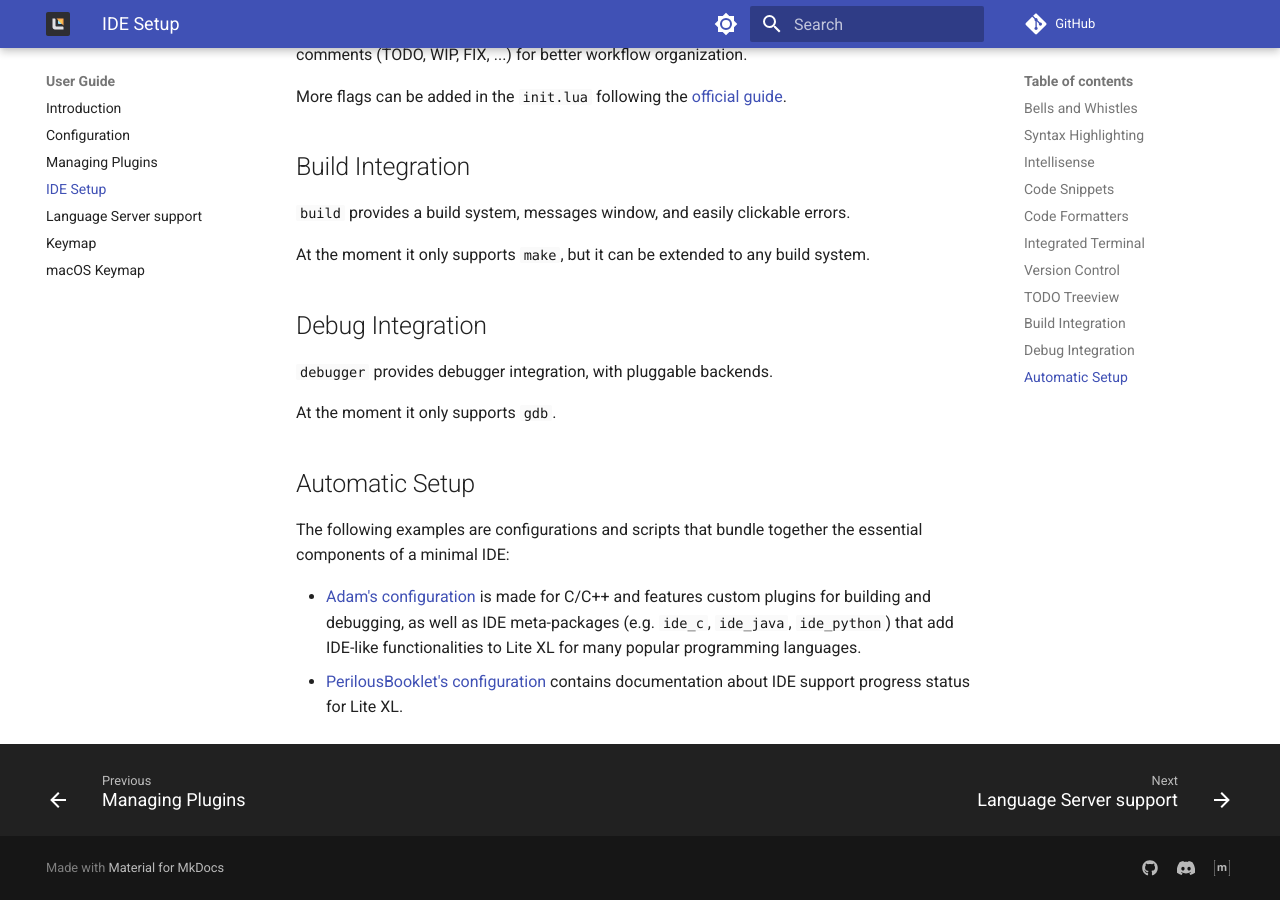
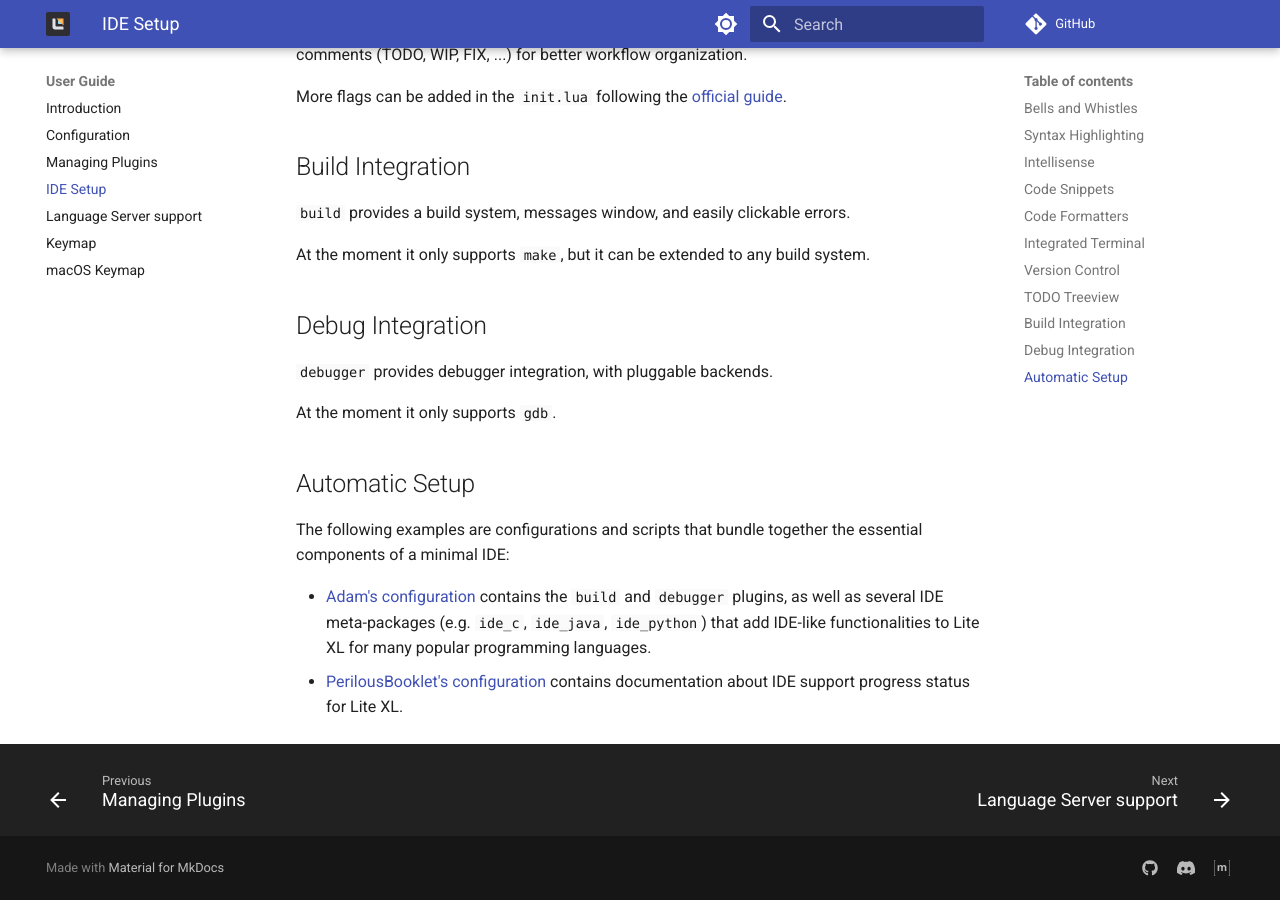
Before and after one commit to lite-xl/lite-xl.github.io, an MkDocs documentation site: the page built from docs/user-guide/ide-setup.md, in a window 1280 px wide and 900 px high, scrolled down 2070 px. Built offline with MkDocs 1.6.1 and Material for MkDocs 9.7.7, drawn with Linux system fonts in a browser that asks for light colours; some web fonts are replaced; comment, search, counter and statistics services are not loaded; the version menu is left out.

Commit message:
Fixed the description for Adam's configuration.

```diff
--- a/docs/user-guide/ide-setup.md
+++ b/docs/user-guide/ide-setup.md
@@ -89,8 +89,8 @@
 The following examples are configurations and scripts that bundle together the essential components
 of a minimal IDE:
 
-- [Adam's configuration][1] is made for C/C++ and features custom plugins for building and debugging,
-as well as IDE meta-packages (e.g. `ide_c`, `ide_java`, `ide_python`) that add IDE-like
+- [Adam's configuration][1] contains the `build` and `debugger` plugins,
+as well as several IDE meta-packages (e.g. `ide_c`, `ide_java`, `ide_python`) that add IDE-like
 functionalities to Lite XL for many popular programming languages.
 - [PerilousBooklet's configuration][2] contains documentation about IDE support progress
 status for Lite XL.
```
